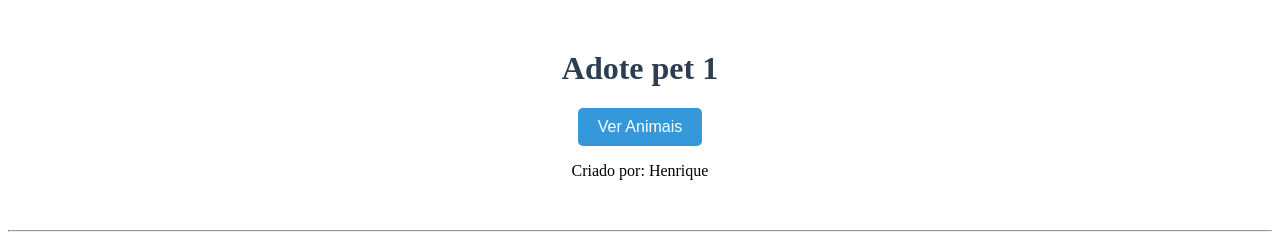
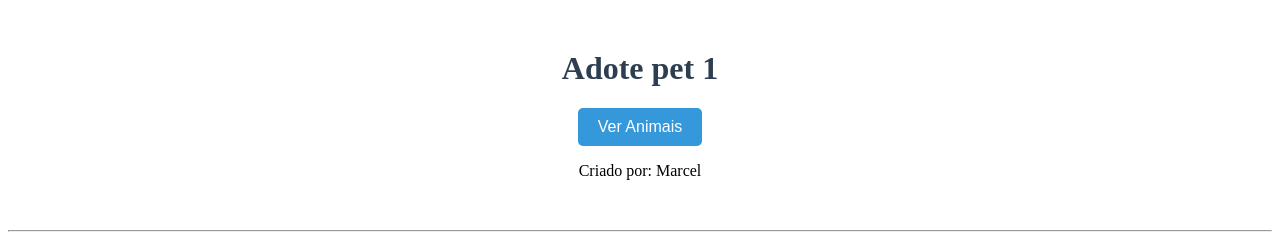
Before and after one commit to DEVinZucchetti/pagina-adocoes-equipe-4, a Vue app: page / in a window 1280 px wide. Shown: the top 252 px of the page. Built offline with nearby package versions, Linux system fonts and the light colour scheme.

Commit message:
Alteração do nome na home do projeto

```diff
--- a/src/views/Main.vue
+++ b/src/views/Main.vue
@@ -3,7 +3,7 @@
     <div class="adocao-home">
       <h1>Adote pet 1 </h1>
       <button @click="entrar1">Ver Animais</button>
-      <p>Criado por: Henrique</p>
+      <p>Criado por: Marcel</p>
     </div>
     <hr />
 
```
